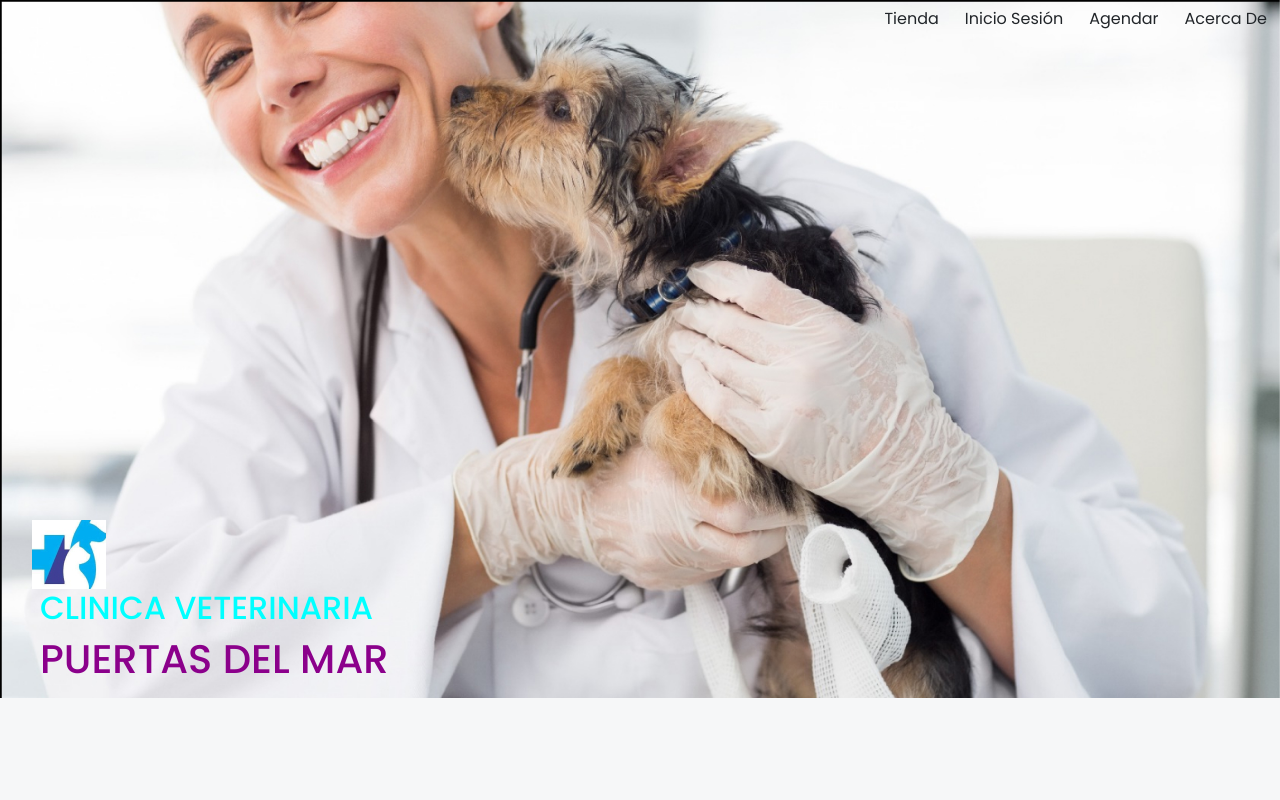
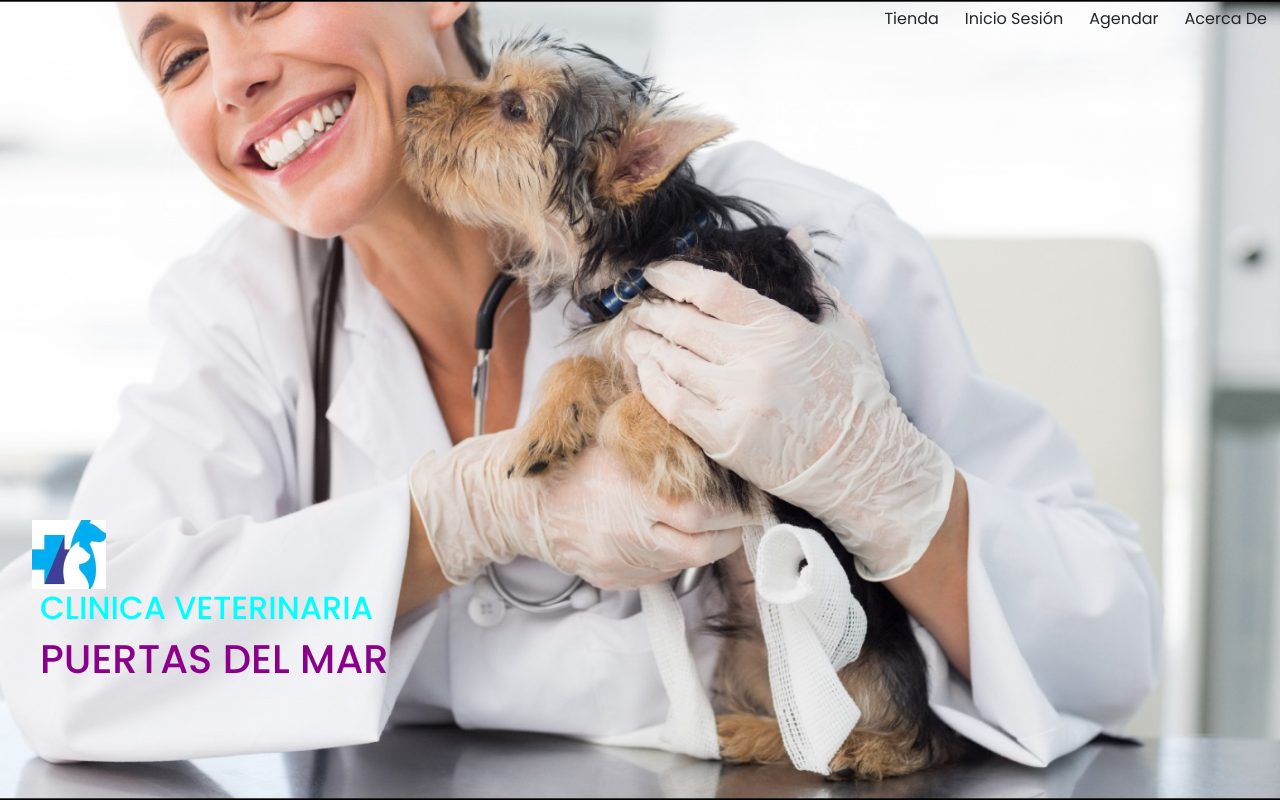
Before and after one commit to barbar4bm/frontend-c19-pets, a React (Create React App) app in the folder frontend/: page / in a window 1280 px wide. Shown: the top 800 px of the page. Built offline with nearby package versions, Linux system fonts and the light colour scheme.

Commit message:
fix shop

```diff
--- a/frontend/src/pages/InicioSesion/PantallaSesion.css
+++ b/frontend/src/pages/InicioSesion/PantallaSesion.css
@@ -61,7 +61,7 @@ body {
     bottom: -90px;
 }
 
-.container{
+.container_p1{
     display: flex;
     justify-content: center;
     align-items: center;
--- a/frontend/src/pages/InicioSesion/PantallaSesion.js
+++ b/frontend/src/pages/InicioSesion/PantallaSesion.js
@@ -27,7 +27,7 @@ export const PantallaSesion = () => {
           </div>
         </div>
         <div className='tarjeta'>
-          <div className='container'>
+          <div className='container_p1'>
             <div className="form-group mt-3">
               <label>Email</label>
               <input
--- a/frontend/src/pages/Pantalla/PantallaInicio.css
+++ b/frontend/src/pages/Pantalla/PantallaInicio.css
@@ -4,7 +4,8 @@
     background-size:cover;
     background-attachment: fixed;
     width: 100%;
-    height:698px;
+    height:970px;
+    z-index: -1;
 }
 
 
@@ -14,6 +15,7 @@
     color: darkmagenta;
     width:fit-content;
     left:40px;
+
 }
 
 .fondo h2 {
--- a/frontend/src/pages/Pantalla/PantallaInicio.js
+++ b/frontend/src/pages/Pantalla/PantallaInicio.js
@@ -9,12 +9,16 @@ export const PantallaInicio = () => {
 
             <div className='fondo'>
               <Barra/>
+              <div className='content'>
+
               <img src={require("../../components/icono.jpg")}
                 alt="">
               </img>
               <h2> CLINICA VETERINARIA</h2>
               <h1>PUERTAS DEL MAR</h1>
+              </div>
             </div>
+
 
 
     </>
```
